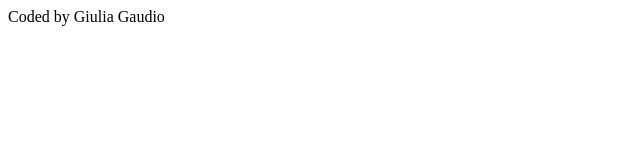
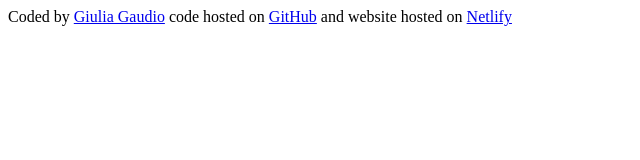
Before and after one commit to GGaudio96/Meteo-shecodes-app, a plain HTML site: page index.html in a window 1280 px wide. Shown: the whole page, without its empty margins (0-640 px from the left). Drawn offline with Linux system fonts and the light colour scheme.

Commit message:
added links to footer

```diff
--- a/index.html
+++ b/index.html
@@ -6,6 +6,6 @@
     <title>Document</title>
 </head>
 <body>
-    <footer>Coded by Giulia Gaudio</footer>
+    <footer>Coded by <a href="https://github.com/GGaudio96">Giulia Gaudio</a> code hosted on <a href="https://github.com/GGaudio96/Meteo-shecodes-app">GitHub</a> and website hosted on <a href="https://meteo-shecodes-app-week7.netlify.app/">Netlify</a> </footer>
 </body>
 </html>
```
